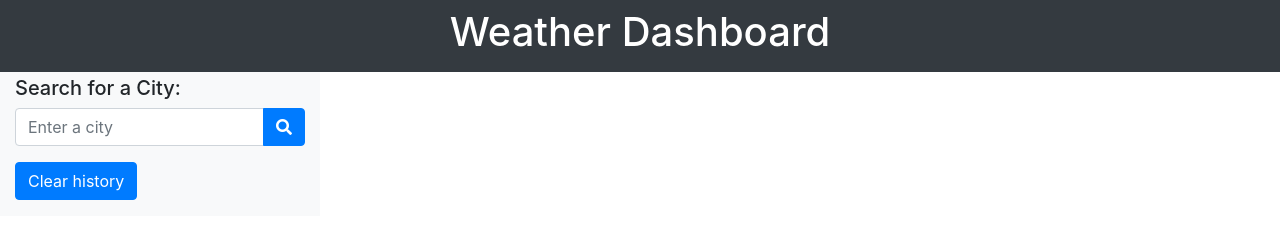
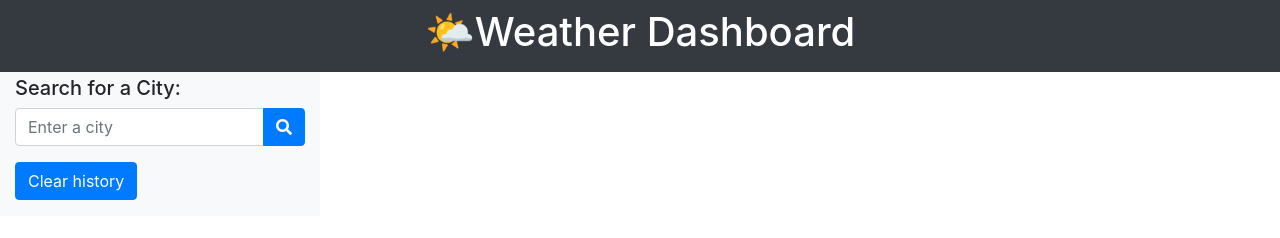
Before and after one commit to Dhivyab30/weather-dashboard, a plain HTML site: page index.html in a window 1280 px wide. Drawn offline with nearby package versions, Linux system fonts and the light colour scheme.

Commit message:
Update index.html

```diff
--- a/index.html
+++ b/index.html
@@ -12,7 +12,7 @@
 
 <body>
     <header class="container-fluid text-center text-white bg-dark p-2">
-        <h1>Weather Dashboard</h1>
+        <h1>🌤️Weather Dashboard</h1>
     </header>
 
     <div class="container-fluid">
```
